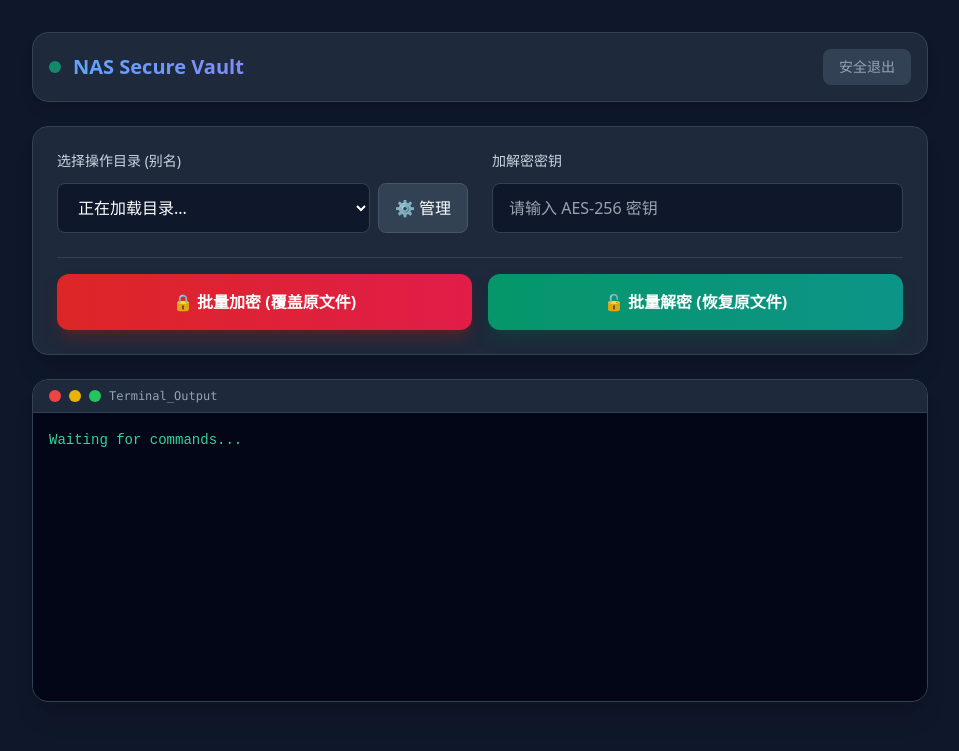
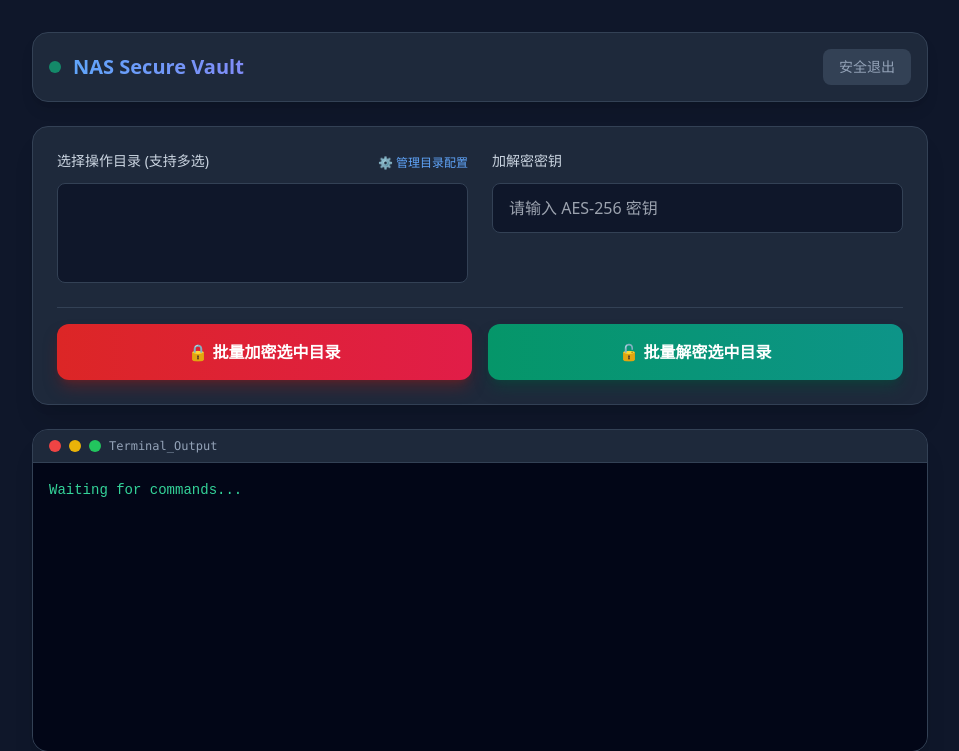
Before and after one commit to jiumian8/jiami, a Flask app: template templates/index.html in a window 1280 px wide. Shown: the top 751 px of the page, without its empty margins (160-1119 px from the left). Run offline with Flask 3, Linux system fonts and the light colour scheme; the template is opened without the code that fills it, so the values that code supplies are empty; some libraries are stand-ins or nearby versions.

Commit message:
修复bug

```diff
--- a/app.py
+++ b/app.py
@@ -16,7 +16,6 @@ from cryptography.hazmat.primitives import hashes
 from cryptography.hazmat.primitives.kdf.pbkdf2 import PBKDF2HMAC
 
 app = Flask(__name__)
-# 配置 Session 密钥
 app.secret_key = os.environ.get("SECRET_KEY", os.urandom(24))
 ADMIN_PASSWORD = os.environ.get("ADMIN_PASSWORD", "admin")
 
@@ -77,7 +76,7 @@ def best_effort_wipe(filepath: Path):
         if file_size == 0:
             filepath.unlink()
             return
-        emit_log(f"正在安全擦除源文件(防恢复): {filepath.name}")
+        emit_log(f"  正在安全擦除源文件(防恢复)...")
         bytes_written = 0
         zero_chunk = b'\x00' * CHUNK_SIZE
         with open(filepath, "r+b") as f:
@@ -89,9 +88,9 @@ def best_effort_wipe(filepath: Path):
             f.flush()
             os.fsync(f.fileno())
         filepath.unlink()
-        emit_log(f"[原文件粉碎成功] {filepath.name}")
+        emit_log(f"  [原文件粉碎成功并已安全清理]")
     except Exception as e:
-        emit_log(f"[警告] 安全擦除失败 {filepath.name}: {e}")
+        emit_log(f"  [警告] 尽力覆盖删除失败: {e} (已退化为普通删除)")
         if filepath.exists(): filepath.unlink()
 
 def sanitize_filename(filename: str) -> str:
@@ -114,26 +113,37 @@ def encrypt_file(filepath: Path, password: str) -> bool:
         total_size, processed_size = filepath.stat().st_size, 0
 
         with open(filepath, 'rb') as f_in, open(tmp_filepath, 'wb') as f_out:
-            f_out.write(header); h.update(header)
-            f_out.write(encryptor.update(name_len_bytes)); h.update(encryptor.update(name_len_bytes))
-            f_out.write(encryptor.update(name_bytes)); h.update(encryptor.update(name_bytes))
+            # 修复：严格分离加密与写操作，确保同一份密文同时写入文件和注入 HMAC
+            f_out.write(header)
+            h.update(header)
+
+            enc_name_len = encryptor.update(name_len_bytes)
+            f_out.write(enc_name_len)
+            h.update(enc_name_len)
+
+            enc_name = encryptor.update(name_bytes)
+            f_out.write(enc_name)
+            h.update(enc_name)
 
             while chunk := f_in.read(CHUNK_SIZE):
                 enc_chunk = encryptor.update(chunk)
-                f_out.write(enc_chunk); h.update(enc_chunk)
+                f_out.write(enc_chunk)
+                h.update(enc_chunk)
+
                 processed_size += len(chunk)
                 emit_log(None, (processed_size / total_size) * 100 if total_size > 0 else 100.0)
 
             enc_final = encryptor.finalize()
-            f_out.write(enc_final); h.update(enc_final)
+            f_out.write(enc_final)
+            h.update(enc_final)
             f_out.write(h.digest())
 
         tmp_filepath.rename(final_filepath)
-        emit_log(f"[加密完成] -> {final_filepath.name}")
+        emit_log(f"  [加密完成] -> {final_filepath.name}")
         best_effort_wipe(filepath)
         return True
     except Exception as e:
-        emit_log(f"[加密失败] {filepath.name}: {e}")
+        emit_log(f"  [加密失败] {filepath.name}: {e}")
         if tmp_filepath and tmp_filepath.exists(): tmp_filepath.unlink()
         return False
 
@@ -144,7 +154,7 @@ def decrypt_file(filepath: Path, password: str) -> bool:
         if file_size < HEADER_SIZE + MAC_SIZE + 4: return False
 
         with open(filepath, 'rb') as f_in:
-            emit_log(f"[阶段 1] 完整性校验... {filepath.name}")
+            emit_log(f"  [阶段 1] 完整性校验...")
             header = f_in.read(HEADER_SIZE)
             magic, version, iterations, salt, nonce = struct.unpack(HEADER_FORMAT, header)
             if magic != MAGIC_BYTES: return False
@@ -156,14 +166,15 @@ def decrypt_file(filepath: Path, password: str) -> bool:
             payload_size, bytes_read = file_size - HEADER_SIZE - MAC_SIZE, 0
             while bytes_read < payload_size:
                 chunk = f_in.read(min(CHUNK_SIZE, payload_size - bytes_read))
-                h.update(chunk); bytes_read += len(chunk)
+                h.update(chunk)
+                bytes_read += len(chunk)
                 emit_log(None, (bytes_read / payload_size) * 100 if payload_size > 0 else 100.0)
 
             if not hmac.compare_digest(h.digest(), f_in.read(MAC_SIZE)):
-                emit_log(f"[拒绝解密] {filepath.name}: HMAC校验失败 (密码错误或篡改)")
+                emit_log(f"  [拒绝解密] {filepath.name}: HMAC校验失败 (密码错误或篡改)")
                 return False
 
-            emit_log(f"[阶段 2] 正在解密... {filepath.name}")
+            emit_log(f"  [阶段 2] 校验通过，正在解密...")
             f_in.seek(HEADER_SIZE)
             cipher = Cipher(algorithms.AES(aes_key), modes.CTR(nonce))
             decryptor = cipher.decryptor()
@@ -173,45 +184,51 @@ def decrypt_file(filepath: Path, password: str) -> bool:
             output_filepath = filepath.with_name(safe_name)
             tmp_output_filepath = filepath.with_name(safe_name + ".tmp")
 
-            if output_filepath.exists(): return False
+            if output_filepath.exists():
+                emit_log(f"  [跳过] 文件 {safe_name} 已存在。")
+                return False
 
             data_size, processed_size = payload_size - 4 - name_len, 0
             with open(tmp_output_filepath, 'wb') as f_out:
                 while processed_size < data_size:
                     chunk = f_in.read(min(CHUNK_SIZE, data_size - processed_size))
-                    f_out.write(decryptor.update(chunk)); processed_size += len(chunk)
+                    f_out.write(decryptor.update(chunk))
+                    processed_size += len(chunk)
                     emit_log(None, (processed_size / data_size) * 100 if data_size > 0 else 100.0)
 
         tmp_output_filepath.rename(output_filepath)
-        emit_log(f"[解密成功] -> {safe_name}")
+        emit_log(f"  [解密成功] -> {safe_name}")
         filepath.unlink()
         return True
     except Exception as e:
-        emit_log(f"[解密崩溃] {filepath.name}: {e}")
+        emit_log(f"  [解密崩溃] {filepath.name}: {e}")
         if tmp_output_filepath and tmp_output_filepath.exists(): tmp_output_filepath.unlink()
         return False
 
-def process_directory_task(target_dir: str, mode: str, password: str):
+# 支持多目录遍历
+def process_directory_task(target_dirs: list, mode: str, password: str):
     global is_running
     is_running = True
     try:
-        target_path = Path(target_dir)
-        if not target_path.exists() or not target_path.is_dir():
-            emit_log(f"错误：目录 {target_dir} 不存在。")
-            return
+        total_processed = 0
+        for target_dir in target_dirs:
+            target_path = Path(target_dir)
+            if not target_path.exists() or not target_path.is_dir():
+                emit_log(f"[跳过] 目录 {target_dir} 不存在。")
+                continue
 
-        processed_count = 0
-        files = [f for f in target_path.rglob('*') if f.is_file()]
+            emit_log(f"\n>> 正在进入目录: {target_dir}")
+            files = [f for f in target_path.rglob('*') if f.is_file()]
 
-        for filepath in files:
-            if mode == 'encrypt' and filepath.suffix.lower() != '.enc':
-                emit_log(f"\n开始处理: {filepath.name}")
-                if encrypt_file(filepath, password): processed_count += 1
-            elif mode == 'decrypt' and filepath.suffix.lower() == '.enc':
-                emit_log(f"\n开始处理: {filepath.name}")
-                if decrypt_file(filepath, password): processed_count += 1
+            for filepath in files:
+                if mode == 'encrypt' and filepath.suffix.lower() != '.enc':
+                    emit_log(f"[*] 处理文件: {filepath.name}")
+                    if encrypt_file(filepath, password): total_processed += 1
+                elif mode == 'decrypt' and filepath.suffix.lower() == '.enc':
+                    emit_log(f"[*] 处理文件: {filepath.name}")
+                    if decrypt_file(filepath, password): total_processed += 1
 
-        emit_log(f"\n[任务结束] 共成功处理了 {processed_count} 个文件。")
+        emit_log(f"\n[任务结束] 所有勾选目录处理完毕，共成功处理 {total_processed} 个文件。")
         emit_log("DONE")
     except Exception as e:
         emit_log(f"发生致命错误: {e}")
@@ -249,7 +266,7 @@ def manage_paths():
     if request.method == 'POST':
         data = request.json
         if not data.get("path", "").startswith("/"):
-            return jsonify({"status": "error", "msg": "安全拦截: 必须使用绝对路径"}), 400
+            return jsonify({"status": "error", "msg": "必须使用绝对路径"}), 400
 
         new_path = {
             "id": uuid.uuid4().hex,
@@ -274,19 +291,23 @@ def start_task():
         return jsonify({"status": "error", "msg": "当前已有任务正在运行，请稍候。"}), 400
 
     data = request.json
-    path_id = data.get('path_id')
+    # 接收数组格式的 path_ids
+    path_ids = data.get('path_ids', [])
     mode = data.get('mode')
     password = data.get('password')
 
+    if not path_ids or not mode or not password:
+        return jsonify({"status": "error", "msg": "参数不完整或未勾选任何目录"}), 400
+
     config = load_config()
-    target_dir = next((p['path'] for p in config.get('paths', []) if p['id'] == path_id), None)
+    target_dirs = [p['path'] for p in config.get('paths', []) if p['id'] in path_ids]
 
-    if not target_dir or not mode or not password:
-        return jsonify({"status": "error", "msg": "参数不完整或目录非法"}), 400
+    if not target_dirs:
+        return jsonify({"status": "error", "msg": "选中的目录非法或不存在"}), 400
 
     while not task_queue.empty(): task_queue.get()
 
-    thread = threading.Thread(target=process_directory_task, args=(target_dir, mode, password))
+    thread = threading.Thread(target=process_directory_task, args=(target_dirs, mode, password))
     thread.daemon = True
     thread.start()
 
--- a/templates/index.html
+++ b/templates/index.html
@@ -3,22 +3,14 @@
 <head>
     <meta charset="UTF-8">
     <meta name="viewport" content="width=device-width, initial-scale=1.0">
-    <title>酒棉文件保险柜</title>
+    <title>NAS 高安全媒体加解密工具</title>
     <script src="https://cdn.tailwindcss.com"></script>
     <style>
         body { background-color: #0f172a; min-height: 100vh; color: #f8fafc; }
         .glass-card { background: #1e293b; border: 1px solid #334155; border-radius: 16px; }
         .terminal { background: #020617; font-family: 'Courier New', monospace; }
-
-        /* 炫彩渐变进度条 */
-        .progress-gradient {
-            background: linear-gradient(90deg, #3b82f6 0%, #8b5cf6 50%, #ec4899 100%);
-            background-size: 200% 200%;
-            animation: moveGradient 2s ease infinite;
-        }
+        .progress-gradient { background: linear-gradient(90deg, #3b82f6 0%, #8b5cf6 50%, #ec4899 100%); background-size: 200% 200%; animation: moveGradient 2s ease infinite; }
         @keyframes moveGradient { 0% { background-position: 0% 50%; } 50% { background-position: 100% 50%; } 100% { background-position: 0% 50%; } }
-
-        /* 自定义滚动条 */
         ::-webkit-scrollbar { width: 8px; }
         ::-webkit-scrollbar-track { background: #0f172a; }
         ::-webkit-scrollbar-thumb { background: #334155; border-radius: 4px; }
@@ -28,7 +20,6 @@
 <body class="p-4 md:p-8">
     <div class="max-w-4xl mx-auto space-y-6">
 
-        <!-- 头部 -->
         <div class="flex justify-between items-center bg-slate-800 p-4 rounded-2xl border border-slate-700 shadow-lg">
             <div class="flex items-center space-x-3">
                 <div class="w-3 h-3 bg-emerald-500 rounded-full animate-pulse"></div>
@@ -37,19 +28,16 @@
             <a href="/logout" class="text-sm text-slate-400 hover:text-white transition-colors px-4 py-2 bg-slate-700 hover:bg-slate-600 rounded-lg">安全退出</a>
         </div>
 
-        <!-- 控制面板 -->
         <div class="glass-card p-6 shadow-xl space-y-6">
             <div class="grid grid-cols-1 md:grid-cols-2 gap-6">
-                <!-- 目录选择区 -->
+                <!-- 目录选择区 (改为多选) -->
                 <div class="space-y-3">
-                    <label class="block text-sm font-medium text-slate-300">选择操作目录 (别名)</label>
-                    <div class="flex space-x-2">
-                        <select id="pathSelect" class="flex-1 bg-slate-900 border border-slate-700 rounded-lg px-4 py-3 text-white focus:ring-2 focus:ring-blue-500 outline-none">
-                            <option value="">正在加载目录...</option>
-                        </select>
-                        <button onclick="openModal()" class="px-4 py-3 bg-slate-700 hover:bg-slate-600 text-white rounded-lg transition-colors border border-slate-600" title="管理目录配置">
-                            ⚙️ 管理
-                        </button>
+                    <div class="flex justify-between items-end">
+                        <label class="block text-sm font-medium text-slate-300">选择操作目录 (支持多选)</label>
+                        <button onclick="openModal()" class="text-xs text-blue-400 hover:text-blue-300 transition-colors">⚙️ 管理目录配置</button>
+                    </div>
+                    <div id="pathCheckboxes" class="w-full bg-slate-900 border border-slate-700 rounded-lg p-3 h-[100px] overflow-y-auto space-y-2">
+                        <!-- Checkboxes will be injected here -->
                     </div>
                 </div>
 
@@ -65,15 +53,14 @@
             <div class="flex space-x-4 pt-4 border-t border-slate-700">
                 <button id="btnEncrypt" onclick="startTask('encrypt')"
                         class="flex-1 bg-gradient-to-r from-red-600 to-rose-600 hover:from-red-500 hover:to-rose-500 text-white font-bold py-4 rounded-xl shadow-lg shadow-red-900/50 transition-all active:scale-95 disabled:opacity-50">
-                    <span class="flex items-center justify-center">🔒 批量加密 (覆盖原文件)</span>
+                    <span class="flex items-center justify-center">🔒 批量加密选中目录</span>
                 </button>
                 <button id="btnDecrypt" onclick="startTask('decrypt')"
                         class="flex-1 bg-gradient-to-r from-emerald-600 to-teal-600 hover:from-emerald-500 hover:to-teal-500 text-white font-bold py-4 rounded-xl shadow-lg shadow-emerald-900/50 transition-all active:scale-95 disabled:opacity-50">
-                    <span class="flex items-center justify-center">🔓 批量解密 (恢复原文件)</span>
+                    <span class="flex items-center justify-center">🔓 批量解密选中目录</span>
                 </button>
             </div>
 
-            <!-- 进度条区域 (默认隐藏) -->
             <div id="progressContainer" class="hidden space-y-2 mt-6">
                 <div class="flex justify-between text-sm text-slate-400">
                     <span>处理进度</span>
@@ -85,7 +72,6 @@
             </div>
         </div>
 
-        <!-- 终端日志输出 -->
         <div class="glass-card overflow-hidden shadow-xl">
             <div class="bg-slate-800 px-4 py-2 border-b border-slate-700 flex space-x-2 items-center">
                 <div class="w-3 h-3 rounded-full bg-red-500"></div>
@@ -97,28 +83,20 @@
         </div>
     </div>
 
-    <!-- 目录管理弹窗 (Modal) -->
+    <!-- 弹窗 -->
     <div id="pathModal" class="hidden fixed inset-0 bg-black/80 backdrop-blur-sm flex items-center justify-center z-50 transition-opacity">
         <div class="bg-slate-800 rounded-2xl w-full max-w-lg border border-slate-700 shadow-2xl overflow-hidden">
             <div class="p-6 border-b border-slate-700 flex justify-between items-center">
                 <h3 class="text-xl font-bold text-white">🗂️ 自定义目录管理</h3>
                 <button onclick="closeModal()" class="text-slate-400 hover:text-white">✕</button>
             </div>
-
             <div class="p-6 space-y-6">
-                <!-- 列表 -->
-                <div class="space-y-2 max-h-48 overflow-y-auto" id="modalPathList">
-                    <!-- 动态渲染 -->
-                </div>
-
-                <!-- 添加新目录表单 -->
+                <div class="space-y-2 max-h-48 overflow-y-auto pr-2" id="modalPathList"></div>
                 <div class="bg-slate-900/50 p-4 rounded-xl border border-slate-700 space-y-4">
                     <h4 class="text-sm font-semibold text-slate-300">新增目录映射</h4>
                     <input type="text" id="newName" placeholder="UI 显示别名 (例如：我的私人电影库)" class="w-full bg-slate-800 border border-slate-600 rounded-lg px-3 py-2 text-white text-sm focus:ring-1 focus:ring-blue-500 outline-none">
                     <input type="text" id="newPath" placeholder="容器内绝对路径 (例如：/data/movies)" class="w-full bg-slate-800 border border-slate-600 rounded-lg px-3 py-2 text-white text-sm focus:ring-1 focus:ring-blue-500 outline-none font-mono">
-                    <button onclick="addPath()" class="w-full bg-blue-600 hover:bg-blue-500 text-white font-medium py-2 rounded-lg text-sm transition-colors">
-                        ➕ 保存映射
-                    </button>
+                    <button onclick="addPath()" class="w-full bg-blue-600 hover:bg-blue-500 text-white font-medium py-2 rounded-lg text-sm transition-colors">➕ 保存映射</button>
                 </div>
             </div>
         </div>
@@ -128,29 +106,30 @@
         let eventSource = null;
         let globalPaths = [];
 
-        // 初始化加载目录
         function loadPaths() {
-            fetch('/api/paths')
-                .then(res => res.json())
-                .then(paths => {
-                    globalPaths = paths;
-                    renderSelect();
-                    renderModalList();
-                });
+            fetch('/api/paths').then(res => res.json()).then(paths => {
+                globalPaths = paths;
+                renderCheckboxes();
+                renderModalList();
+            });
         }
 
-        function renderSelect() {
-            const select = document.getElementById('pathSelect');
-            select.innerHTML = '';
+        // 渲染多选框
+        function renderCheckboxes() {
+            const container = document.getElementById('pathCheckboxes');
+            container.innerHTML = '';
             if (globalPaths.length === 0) {
-                select.innerHTML = '<option value="">暂无目录，请先在右侧管理中添加配置</option>';
+                container.innerHTML = '<div class="text-slate-500 text-sm text-center pt-2">暂无目录，请点击右上角进行配置</div>';
                 return;
             }
             globalPaths.forEach(p => {
-                const opt = document.createElement('option');
-                opt.value = p.id;
-                opt.textContent = `${p.name} (${p.path})`;
-                select.appendChild(opt);
+                const label = document.createElement('label');
+                label.className = "flex items-center space-x-3 cursor-pointer p-2 hover:bg-slate-800 rounded transition-colors border border-transparent hover:border-slate-700";
+                label.innerHTML = `
+                    <input type="checkbox" name="target_paths" value="${p.id}" class="form-checkbox h-4 w-4 text-blue-500 rounded border-slate-600 bg-slate-700 focus:ring-blue-500 focus:ring-offset-slate-900">
+                    <span class="text-sm text-slate-200 font-medium">${p.name} <span class="text-xs text-slate-500 font-mono ml-2">(${p.path})</span></span>
+                `;
+                container.appendChild(label);
             });
         }
 
@@ -174,39 +153,26 @@
             });
         }
 
-        // 弹窗控制
         function openModal() { document.getElementById('pathModal').classList.remove('hidden'); }
         function closeModal() { document.getElementById('pathModal').classList.add('hidden'); }
 
-        // API 交互
         function addPath() {
             const name = document.getElementById('newName').value;
             const path = document.getElementById('newPath').value;
             if(!name || !path) return alert("别名和路径不能为空");
-
-            fetch('/api/paths', {
-                method: 'POST',
-                headers: {'Content-Type': 'application/json'},
-                body: JSON.stringify({name, path})
-            }).then(res => res.json()).then(data => {
-                if(data.status === 'success') {
-                    document.getElementById('newName').value = '';
-                    document.getElementById('newPath').value = '';
-                    loadPaths();
-                } else alert(data.msg);
+            fetch('/api/paths', { method: 'POST', headers: {'Content-Type': 'application/json'}, body: JSON.stringify({name, path}) })
+            .then(res => res.json()).then(data => {
+                if(data.status === 'success') { document.getElementById('newName').value = ''; document.getElementById('newPath').value = ''; loadPaths(); }
+                else alert(data.msg);
             });
         }
 
         function deletePath(id) {
             if(!confirm("确定删除此配置吗？")) return;
-            fetch('/api/paths', {
-                method: 'DELETE',
-                headers: {'Content-Type': 'application/json'},
-                body: JSON.stringify({id})
-            }).then(() => loadPaths());
+            fetch('/api/paths', { method: 'DELETE', headers: {'Content-Type': 'application/json'}, body: JSON.stringify({id}) })
+            .then(() => loadPaths());
         }
 
-        // 加解密任务逻辑
         function appendLog(msg) {
             const terminal = document.getElementById('logTerminal');
             if (msg) {
@@ -221,35 +187,30 @@
         }
 
         function startTask(mode) {
-            const pathId = document.getElementById('pathSelect').value;
+            // 获取所有勾选的 Checkbox 的值
+            const checkedBoxes = document.querySelectorAll('input[name="target_paths"]:checked');
+            const pathIds = Array.from(checkedBoxes).map(cb => cb.value);
             const password = document.getElementById('password').value;
 
-            if (!pathId) return alert("请先选择或添加一个操作目录！");
+            if (pathIds.length === 0) return alert("请至少勾选一个操作目录！");
             if (!password) return alert("密码不能为空！");
-            if (mode === 'encrypt' && !confirm("警告：加密过程将覆盖该目录下所有文件并修改文件名，是否继续？")) return;
+            if (mode === 'encrypt' && !confirm(`警告：将覆盖 ${pathIds.length} 个目录下所有的原文件，是否继续？`)) return;
 
             setButtonsDisabled(true);
             document.getElementById('logTerminal').innerHTML = '';
             document.getElementById('progressContainer').classList.remove('hidden');
             document.getElementById('progressBar').style.width = '0%';
             document.getElementById('progressText').innerText = '0%';
-            appendLog(`Initializing ${mode} sequence on target ID: ${pathId.substring(0,8)}...`);
+            appendLog(`Initializing ${mode} sequence for ${pathIds.length} directories...`);
 
             fetch('/start', {
                 method: 'POST',
                 headers: { 'Content-Type': 'application/json' },
-                body: JSON.stringify({ path_id: pathId, mode: mode, password: password })
+                body: JSON.stringify({ path_ids: pathIds, mode: mode, password: password })
             }).then(res => res.json()).then(data => {
-                if (data.status === 'error') {
-                    alert(data.msg);
-                    setButtonsDisabled(false);
-                } else {
-                    listenToLogs();
-                }
-            }).catch(err => {
-                alert("请求失败: " + err);
-                setButtonsDisabled(false);
-            });
+                if (data.status === 'error') { alert(data.msg); setButtonsDisabled(false); }
+                else { listenToLogs(); }
+            }).catch(err => { alert("请求失败: " + err); setButtonsDisabled(false); });
         }
 
         function listenToLogs() {
@@ -274,7 +235,6 @@
             };
         }
 
-        // 启动时加载
         window.onload = loadPaths;
     </script>
 </body>
```
